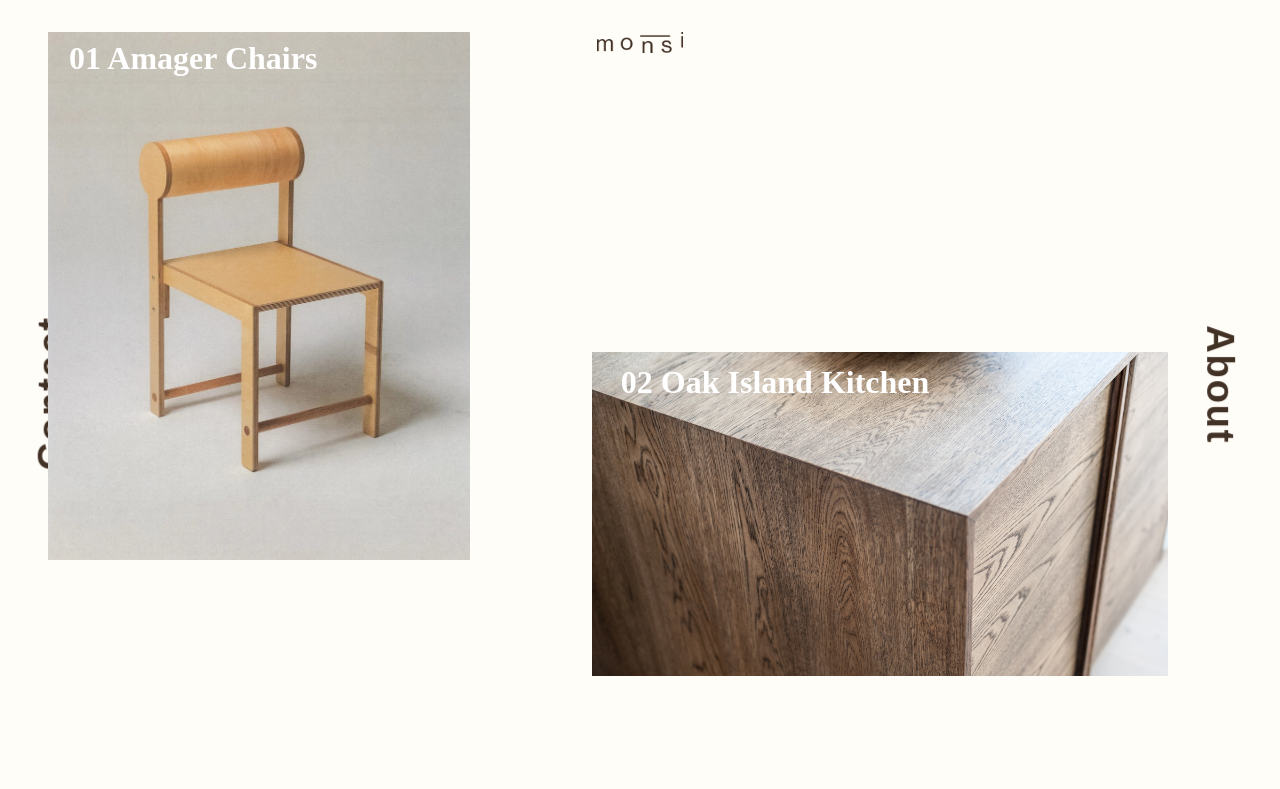
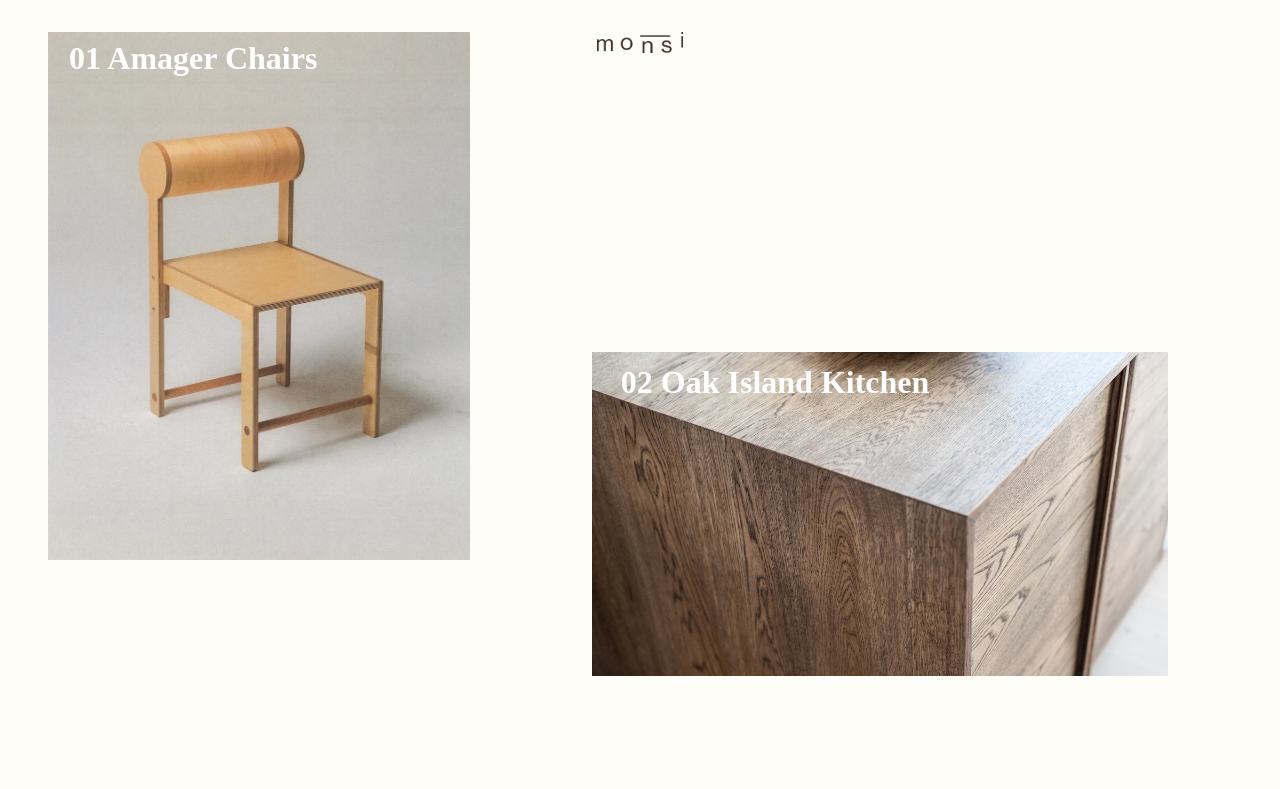
Before and after one commit to lindasembianti/2sem-exam, a plain HTML site: page index.html in a window 1280 px wide. Shown: the top 789 px of the page. Drawn offline with Linux system fonts and the light colour scheme; no server answers.

Commit message:
first commit

```diff
--- a/index.html
+++ b/index.html
@@ -14,12 +14,12 @@
       <img src="/assets/images/monsi_logo.png" alt="monsi_logo_header" />
     </div>
     <header>
-      <div class="nav-contact">
+      <!--<div class="nav-contact">
         <a href="#"><h1>Contact</h1></a>
       </div>
       <div class="nav-about">
         <a href="#"><h1>About</h1></a>
-      </div>
+      </div>-->
     </header>
     <main>
       <section id="all-projects">
```
